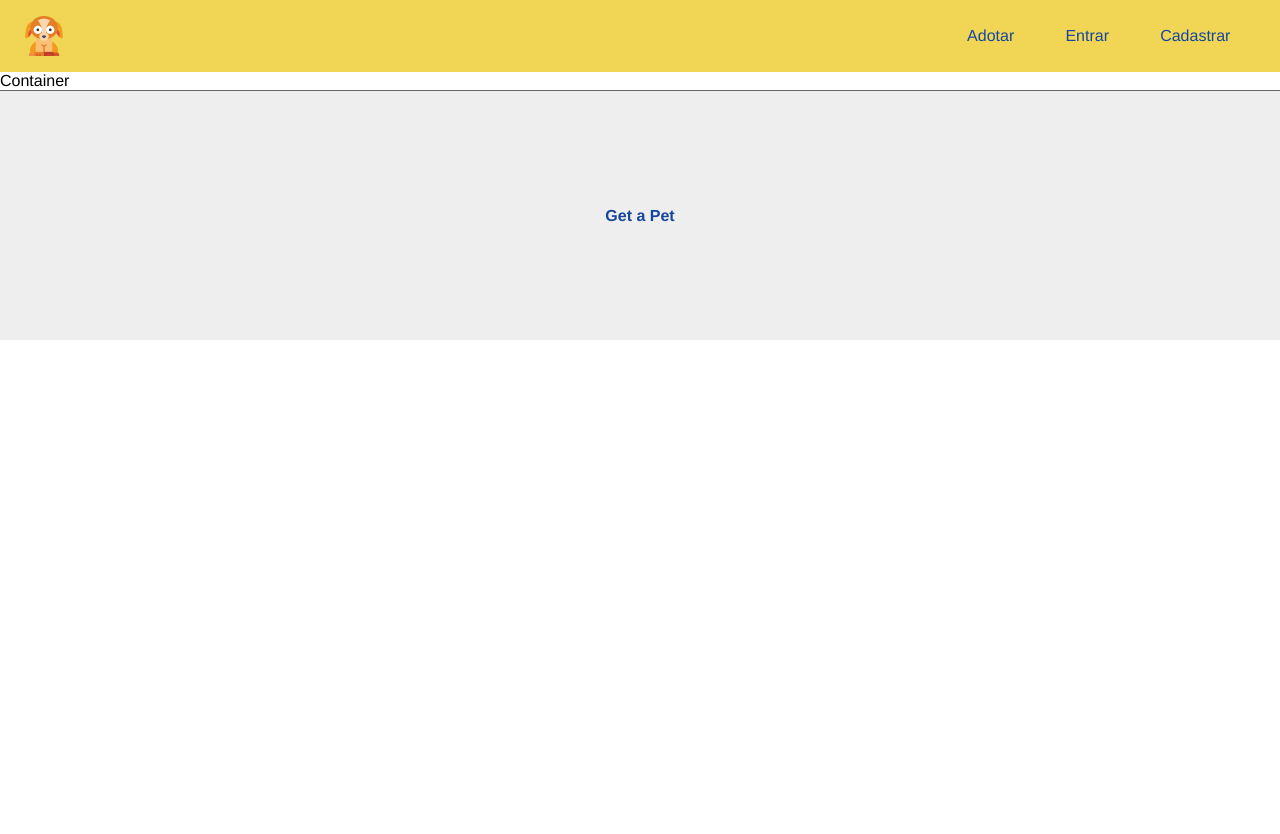
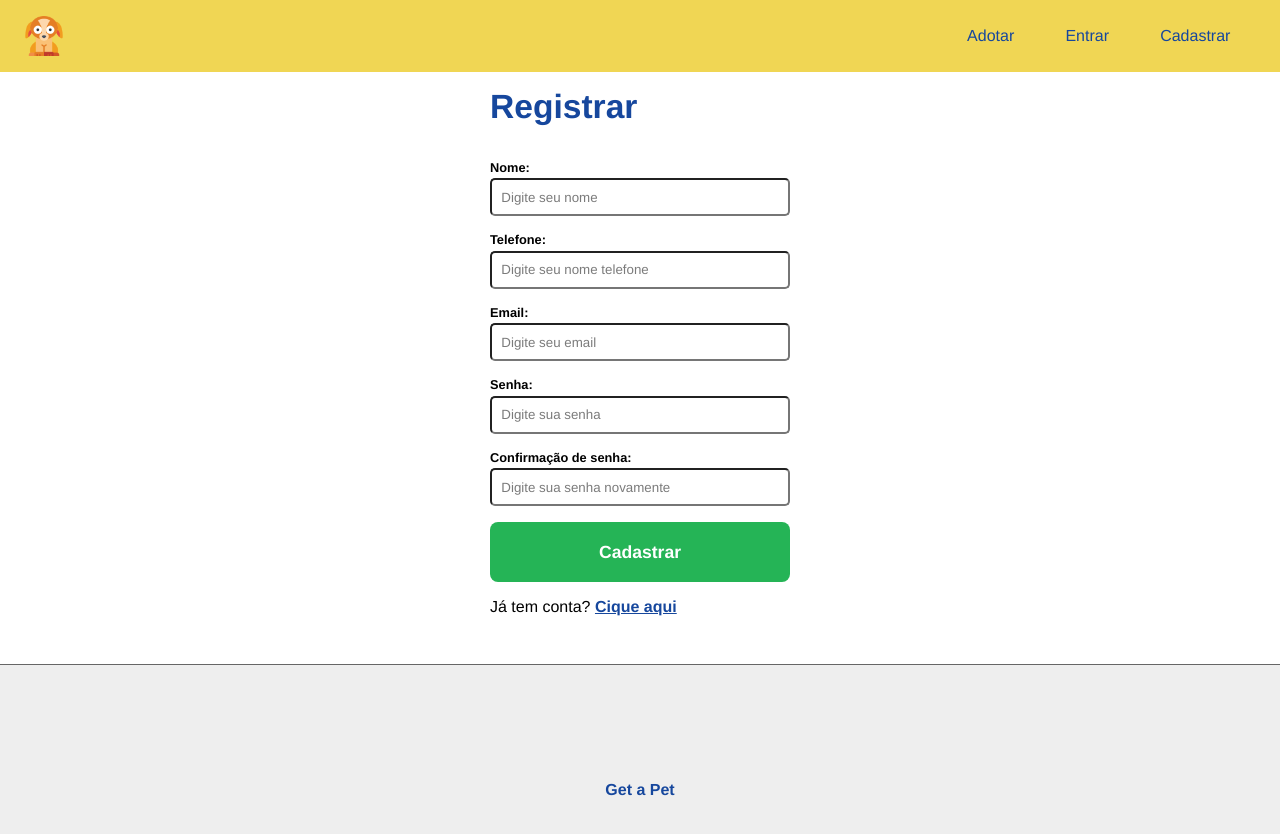
Before and after one commit to BRMicael/Get-a-Pet, a React (Create React App) app in the folder frontend/: page /register in a window 1280 px wide. Shown: the top 834 px of the page. Before the commit the page ends 800 px from the top, so only its background shows below. Built offline with nearby package versions, Linux system fonts and the light colour scheme.

Commit message:
Doing auth register

```diff
--- /dev/null
+++ b/frontend/src/components/form/Form.module.css
@@ -0,0 +1,32 @@
+.form_container {
+    max-width: 300px;
+    margin: 0 auto;
+    background-color: #fff;
+    border-radius: 15px;
+}
+
+.form_container input[type="submit"] {
+    border-radius: 8px;
+    background-color: #25b456;
+    color: #fff;
+    border: none;
+    min-width: 100px;
+    min-height: 60px;
+    width: 100%;
+    cursor: pointer;
+    font-size: 1.1em;
+    font-weight: bold;
+}
+
+.form_container input[type="submit"]:hover {
+    background-color: #1CBA42;
+}
+
+.form_container p {
+    margin-top: 1em;
+}
+
+.form_container p a{
+    color: #16479d;
+    font-weight: bold;
+}
--- /dev/null
+++ b/frontend/src/components/form/Input.js
@@ -0,0 +1,12 @@
+import React from 'react'
+import styles from './Input.module.css';
+
+
+export default function input({type, text, name, placeholder, handleOnChange, value, multiple}) {
+  return (
+    <div className={styles.form_control}>
+        <label htmlFor={name}>{text}:</label>
+        <input type={type} name={name} placeholder={placeholder} id={name} onChange={handleOnChange} value={value} {...(multiple ? {multiple}: '')}/>
+    </div>
+  )
+}
--- /dev/null
+++ b/frontend/src/components/form/Input.module.css
@@ -0,0 +1,21 @@
+.form_control{
+    display: flex;
+    flex-direction: column;
+    margin-bottom: 1em;
+}
+
+.form_control label{
+    margin-bottom: .3em;
+    font-weight: bold;
+    font-size: .8em;
+}
+
+.form_control input{
+    padding: .7em;
+    bottom: 1px solid #777;
+    border-radius: 5px;
+}
+
+.form_control input::placeholder{
+    color: #7b7b7b;
+}
--- a/frontend/src/components/layout/Container.js
+++ b/frontend/src/components/layout/Container.js
@@ -1,7 +1,11 @@
 import React from 'react'
+import styles from './Container.module.css'
 
-export default function Container() {
+
+export default function Container({children}) {
   return (
-    <div>Container</div>
+    <main className={styles.container}>
+        {children}
+    </main>
   )
 }
--- /dev/null
+++ b/frontend/src/components/layout/Container.module.css
@@ -0,0 +1,6 @@
+.container {
+    min-height: 60vh;
+    padding: 1em 2em 3em;
+    max-width: 1200px;
+    margin: 0 auto;
+}
--- a/frontend/src/components/pages/Auth/Register.js
+++ b/frontend/src/components/pages/Auth/Register.js
@@ -1,7 +1,69 @@
-import React from 'react'
+import React, { useState, useContext } from "react";
+import Input from "../../form/Input";
+import styles from "../../form/Form.module.css";
+import { Link } from "react-router-dom";
+
+//context
+import {Context} from '../../../context/UserContext';
+
 
 export default function Register() {
+  const [user, setUser] = useState({});
+  const {register} = useContext(Context);
+
+  function handleChange(e) {
+    setUser({...user, [e.target.name]: e.target.value})
+  }
+
+  function handleSubmit(e){
+    e.preventDefault();
+    register(user)
+  }
+
   return (
-    <section>Register</section>
-  )
+    <section className={styles.form_container}>
+      <h1>Registrar</h1>
+      <form onSubmit={handleSubmit}>
+        <Input
+          text="Nome"
+          type="text"
+          name="nome"
+          placeholder="Digite seu nome"
+          handleOnChange={handleChange}
+        />
+        <Input
+          text="Telefone"
+          type="text"
+          name="phone"
+          placeholder="Digite seu nome telefone"
+          handleOnChange={handleChange}
+        />
+        <Input
+          text="Email"
+          type="email"
+          name="email"
+          placeholder="Digite seu email"
+          handleOnChange={handleChange}
+        />
+        <Input
+          text="Senha"
+          type="password"
+          name="password"
+          placeholder="Digite sua senha"
+          handleOnChange={handleChange}
+        />
+        <Input
+          text="Confirmação de senha"
+          type="password"
+          name="confirmpassword"
+          placeholder="Digite sua senha novamente"
+          handleOnChange={handleChange}
+        />
+        <input type="submit" value="Cadastrar" />
+      </form>
+      <p>
+        Já tem conta? <Link to="/login">Cique aqui</Link>
+      </p>
+    </section>
+  );
 }
--- /dev/null
+++ b/frontend/src/context/UserContext.js
@@ -0,0 +1,15 @@
+import { createContext } from 'react';
+
+import useAuth from '../hooks/useAuth';
+
+const Context = createContext();
+
+function UserProvider({ children }){
+    const { register } = useAuth();
+
+    return <Context.Provider value={{ register }}>
+        {children}
+    </Context.Provider>
+}
+
+export { Context, UserProvider }
--- /dev/null
+++ b/frontend/src/hooks/useAuth.js
@@ -0,0 +1,19 @@
+import api from '../utils/api';
+
+import { useState, useEffect } from 'react';
+import { useHistory } from 'react-router-dom';
+
+export default function useAuth(){
+    async function register(user){
+        try{
+            const data = await api.post('/users/register', user).then((response) => {
+                return response.data
+            })
+            console.log(data)
+        }catch(error){
+            console.log(error)
+        }
+    }
+
+    return {register}
+}
--- /dev/null
+++ b/frontend/src/utils/api.js
@@ -0,0 +1,5 @@
+import axios from 'axios';
+
+export default axios.create({
+    baseURL: 'http://localhost:5000'
+})
```
Also changed, not shown: frontend/src/App.js (+14 -13 lines), frontend/src/components/layout/Contaiener.module.css (deleted).
